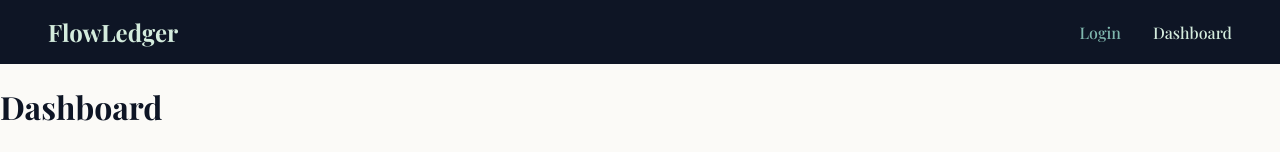
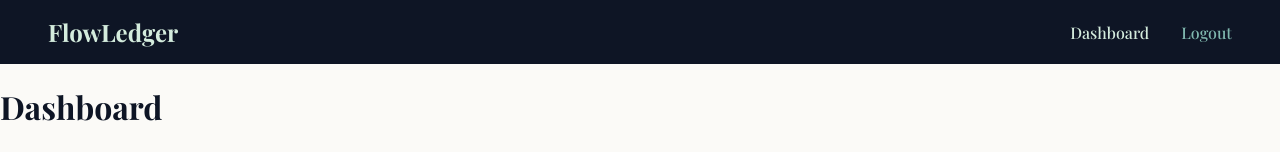
Before and after one commit to ManavJoshi-31/FlowLedger, a React app in the folder frontend/: page /dashboard in a window 1280 px wide. Shown: the top 152 px of the page. Built offline with nearby package versions, Linux system fonts and the light colour scheme; sample sign-in values are in the browser's storage; the HTML template or start-up script is replaced by a standard one.

Commit message:
feat: add login/logout  authentication & respective redirections

```diff
--- a/frontend/src/components/Navbar.css
+++ b/frontend/src/components/Navbar.css
@@ -27,10 +27,13 @@
 .navbar-link {
   color: var(--color-seafoam);
   text-decoration: none;
-
   font-size: 1rem;
   font-weight: 500;
-
+  font-family: inherit;
+  background: none;
+  border: none;
+  padding: 0;
+  cursor: pointer;
   transition: color 0.2s ease;
 }
 
--- a/frontend/src/components/Navbar.jsx
+++ b/frontend/src/components/Navbar.jsx
@@ -1,12 +1,17 @@
 import { NavLink } from 'react-router-dom'
+import { useContext } from 'react'
+import AuthContext from '../context/AuthContext'
 import './Navbar.css'
 
 function Navbar() {
+  const { isAuthenticated, logout } = useContext(AuthContext)
+
   return (
     <nav className="navbar">
       <h1 className="navbar-brand">FlowLedger</h1>
 
       <div className="navbar-links">
+        {!isAuthenticated && (
           <NavLink
             to="/login"
             className={({ isActive }) =>
@@ -15,7 +20,10 @@ function Navbar() {
           >
             Login
           </NavLink>
+        )}
 
+        {isAuthenticated && (
+          <>
             <NavLink
               to="/dashboard"
               className={({ isActive }) =>
@@ -24,6 +32,16 @@ function Navbar() {
             >
               Dashboard
             </NavLink>
+
+            <button
+              type="button"
+              className="navbar-link"
+              onClick={logout}
+            >
+              Logout
+            </button>
+          </>
+        )}
       </div>
     </nav>
   )
--- a/frontend/src/pages/Login.jsx
+++ b/frontend/src/pages/Login.jsx
@@ -1,29 +1,32 @@
-import { useContext, useState } from 'react'
-import AuthContext from '../context/AuthContext'
+import { useContext, useState } from "react";
+import { Navigate, useNavigate } from "react-router-dom";
+
+import AuthContext from "../context/AuthContext";
 
 function Login() {
+  // "Give me the value currently provided by AuthContext, and extract its login property."
+const { login, isAuthenticated } = useContext(AuthContext)
+  const [email, setEmail] = useState("");
+  const [password, setPassword] = useState("");
 
-  // "Give me the value currently provided by AuthContext, and extract its login property."
-  const { login } = useContext(AuthContext)
-
-  const [email, setEmail] = useState('')
-  const [password, setPassword] = useState('')
+  const navigate = useNavigate();
 
   const handleSubmit = async (event) => {
-    event.preventDefault()
+    event.preventDefault();
 
     try {
-      const data = await login(email, password)
+      const data = await login(email, password);
 
-      console.log('Login successful:', data)
+      console.log("Login successful:", data);
+
+      navigate("/dashboard");
     } catch (error) {
-      console.error(
-        'Login failed:',
-        error.response?.data?.message
-      )
+      console.error("Login failed:", error.response?.data?.message);
     }
-  }
-
+  };
+  if (isAuthenticated) {
+  return <Navigate to="/dashboard" replace />
+}
   return (
     <main>
       <h1>Login</h1>
@@ -51,12 +54,10 @@ function Login() {
           />
         </div>
 
-        <button type="submit">
-          Login
-        </button>
+        <button type="submit">Login</button>
       </form>
     </main>
-  )
+  );
 }
 
-export default Login
+export default Login;
```
Lines whose indentation alone changed are shown as unchanged.
